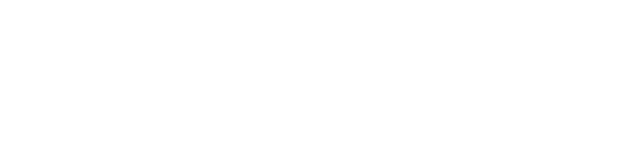
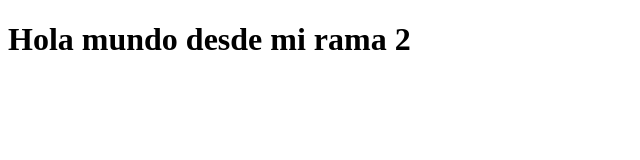
Before and after one commit to TomiMontana777/repositorioNuevo, a plain HTML site: page index.html in a window 1280 px wide. Shown: the whole page, without its empty margins (0-640 px from the left). Drawn offline with Linux system fonts and the light colour scheme.

Commit message:
Hola mundo desde mi rama-2

```diff
--- a/index.html
+++ b/index.html
@@ -6,6 +6,6 @@
     <title>Document</title>
 </head>
 <body>
-
+    <h1>Hola mundo desde mi rama 2</h1>
 </body>
 </html>
```
